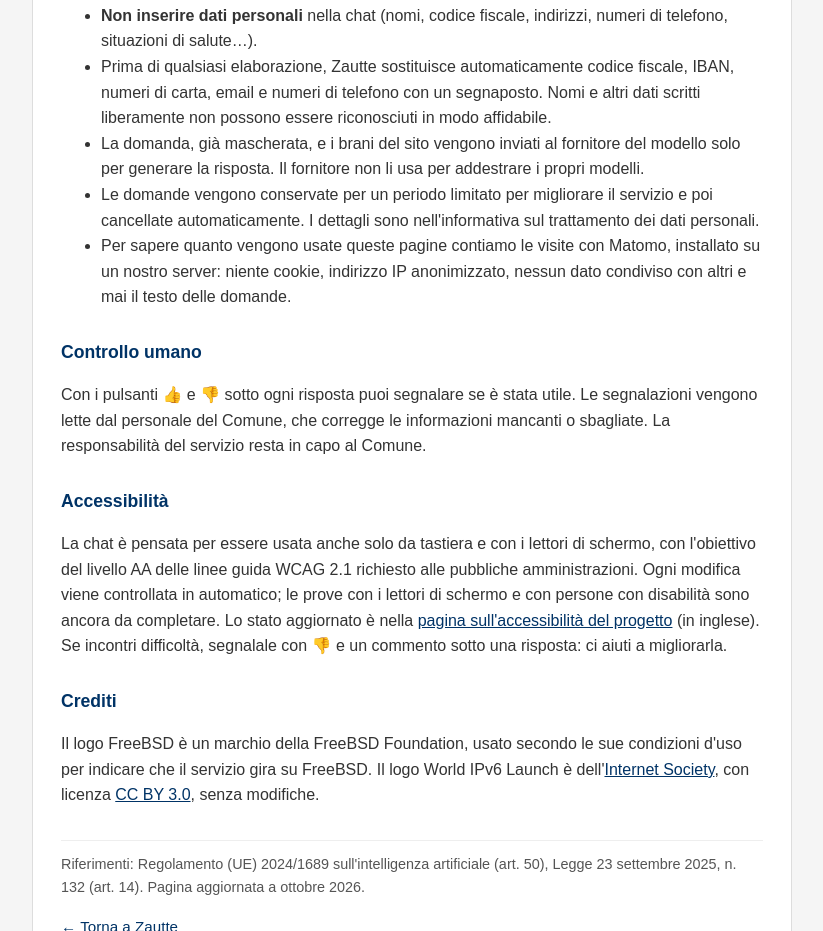
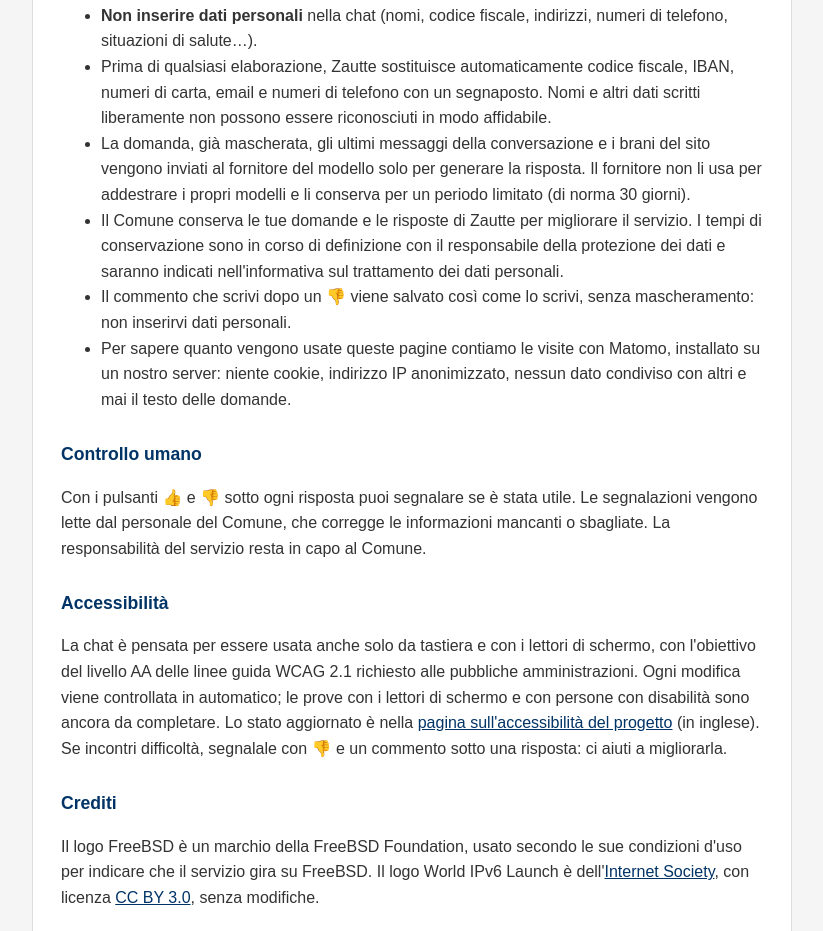
Before and after one commit to Antonio-Prado/zautte, a plain HTML site: page widget/come-funziona.html in a window 1280 px wide. Shown: the part 940-1871 px from the top of the page, without its empty margins (228-1051 px from the left). Drawn offline with Linux system fonts and the light colour scheme; no server answers.

Commit message:
docs: Come funziona e README allineati al codice — la pagina pubblica prometteva la cancellazione automatica delle domande (il purge non è ancora attivo), non diceva che al fornitore vanno anche gli ultimi messaggi della conversazione né che il commento dopo un 👎 non è mascherato; README con 270.745 brani e 13.939 fonti, notizie ogni 15 minuti e mascheramento descritto con precisione; changelog dashboard

```diff
--- a/widget/come-funziona.html
+++ b/widget/come-funziona.html
@@ -82,11 +82,16 @@
     <li>Prima di qualsiasi elaborazione, Zautte sostituisce automaticamente codice fiscale,
       IBAN, numeri di carta, email e numeri di telefono con un segnaposto. Nomi e altri dati
       scritti liberamente non possono essere riconosciuti in modo affidabile.</li>
-    <li>La domanda, già mascherata, e i brani del sito vengono inviati al fornitore del modello
-      solo per generare la risposta. Il fornitore non li usa per addestrare i propri modelli.</li>
-    <li>Le domande vengono conservate per un periodo limitato per migliorare il servizio e
-      poi cancellate automaticamente. I dettagli sono nell'informativa sul trattamento dei
-      dati personali.</li>
+    <li>La domanda, già mascherata, gli ultimi messaggi della conversazione e i brani del sito
+      vengono inviati al fornitore del modello solo per generare la risposta. Il fornitore non
+      li usa per addestrare i propri modelli e li conserva per un periodo limitato (di norma
+      30 giorni).</li>
+    <li>Il Comune conserva le tue domande e le risposte di Zautte per migliorare il servizio.
+      I tempi di conservazione sono in corso di definizione con il responsabile della
+      protezione dei dati e saranno indicati nell'informativa sul trattamento dei dati
+      personali.</li>
+    <li>Il commento che scrivi dopo un 👎 viene salvato così come lo scrivi, senza
+      mascheramento: non inserirvi dati personali.</li>
     <li>Per sapere quanto vengono usate queste pagine contiamo le visite con Matomo, installato
       su un nostro server: niente cookie, indirizzo IP anonimizzato, nessun dato condiviso
       con altri e mai il testo delle domande.</li>
```
Also changed, not shown: widget/dashboard.html (+6 -0 lines), README.md.
